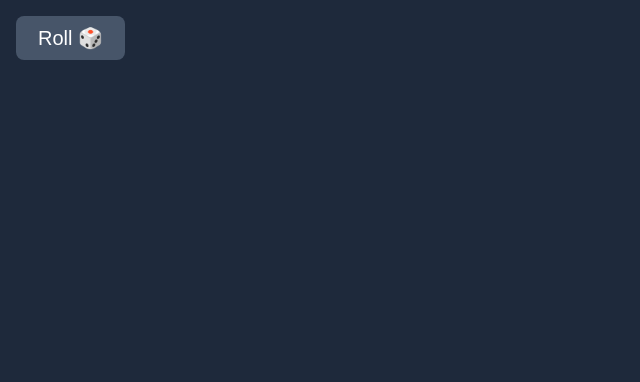
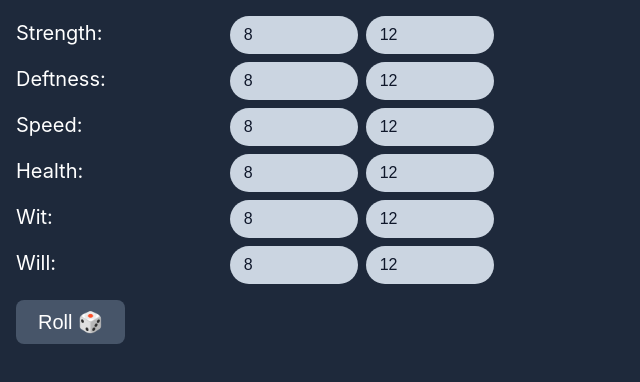
Before and after one commit to matthew-mcallister/dndstuff, a React (Create React App) app: page / in a window 1280 px wide. Shown: the top 382 px of the page, without its empty margins (0-640 px from the left). Built offline with nearby package versions, Linux system fonts and the light colour scheme; the HTML template or start-up script is replaced by a standard one.

Commit message:
Allow editing stat ranges

```diff
--- a/src/App.scss
+++ b/src/App.scss
@@ -46,6 +46,17 @@ button {
   }
 }
 
+input {
+  width: 100px;
+  min-width: 60px;
+  color: $slate-900;
+  font-size: 16px;
+  background-color: $slate-300;
+  border-color: #00000000;
+  border-radius: 9999px;
+  padding: 8px 12px;
+}
+
 .npc-list {
   display: flex;
   flex-direction: column;
--- a/src/App.tsx
+++ b/src/App.tsx
@@ -1,38 +1,56 @@
 import './App.scss'
 
 import React, { useState } from 'react'
-import {Npc, StatRange} from './npc'
+import { Npc, StatRange } from './npc'
 import NpcBox from './NpcBox'
+import StatInput from './StatInput';
 
 function App() {
+  const [statRanges, setStatRanges] = useState<StatRange[]>([
+    new StatRange('Strength', 8, 12),
+    new StatRange('Deftness', 8, 12),
+    new StatRange('Speed', 8, 12),
+    new StatRange('Health', 8, 12),
+    new StatRange('Wit', 8, 12),
+    new StatRange('Will', 8, 12),
+  ]);
   const [npcs, setNpcs] = useState<Npc[]>([])
 
   function roll(): void {
-    const npc = Npc.generate({
-      Strength: new StatRange(8, 12),
-      Deftness: new StatRange(8, 12),
-      Speed: new StatRange(8, 12),
-      Health: new StatRange(8, 12),
-      Wit: new StatRange(8, 12),
-      Will: new StatRange(8, 12),
-    })
+    const npc = Npc.generate(statRanges)
     setNpcs([npc, ...npcs])
   }
 
   function deleteNpc(index: number): void {
-    npcs.splice(index, 1);
-    setNpcs([...npcs]);
+    npcs.splice(index, 1)
+    setNpcs([...npcs])
+  }
+
+  function updateStatRange(index: number, newRange: StatRange): void {
+    statRanges.splice(index, 1, newRange)
+    setStatRanges([...statRanges])
   }
 
   return (
     <div className="App">
       <div className="layout">
         <div className="left-panel">
+          <div style={{ marginBottom: '16px' }}>
+            {statRanges.map((range, i) => <StatInput
+              key={'stat-input-' + i}
+              range={range}
+              onChange={(newRange) => updateStatRange(i, newRange)}
+            />)}
+          </div>
           <button onClick={roll}>Roll &#127922;</button>
         </div>
         <div className="right-panel">
           <div className="npc-list">
-            {npcs.map((npc, i) => <NpcBox npc={npc} onClose={() => deleteNpc(i)}/>)}
+            {npcs.map((npc, i) => <NpcBox
+              key={'npc-' + i}
+              npc={npc}
+              onClose={() => deleteNpc(i)}
+            />)}
           </div>
         </div>
       </div>
--- /dev/null
+++ b/src/StatInput.scss
@@ -0,0 +1,5 @@
+.stat-input {
+    &+& {
+        margin-top: 8px;
+    }
+}
--- /dev/null
+++ b/src/StatInput.tsx
@@ -0,0 +1,40 @@
+import './StatInput.scss'
+
+import { StatRange } from './npc';
+import React from 'react';
+
+export default function StatInput(props: {
+  range: StatRange
+  onChange?: (newRange: StatRange) => void | Promise<void>
+}) {
+  const range = props.range
+
+  function onMinChange(value: string): void {
+    range.min = Number(value);
+    props.onChange && props.onChange(range)
+  }
+
+  function onMaxChange(value: string): void {
+    range.max = Number(value);
+    props.onChange && props.onChange(range)
+  }
+
+  return <div className="stat-input">
+    {/* TODO: Use an actual grid layout */}
+    <label
+      style={{ display: 'inline-block', minWidth: '200px' }}
+    >{range.name}:</label>{' '}
+    <input
+      type='number'
+      value={range.min}
+      style={{ marginLeft: '8px' }}
+      onChange={(e) => onMinChange(e.target.value)}
+    ></input>
+    <input
+      type='number'
+      value={range.max}
+      style={{ marginLeft: '8px' }}
+      onChange={(e) => onMaxChange(e.target.value)}
+    ></input>
+  </div>
+}
--- a/src/npc.ts
+++ b/src/npc.ts
@@ -1,10 +1,12 @@
 export type Stats = { [key: string]: number }
 
 export class StatRange {
+  public name: string;
   public min: number
   public max: number
 
-  constructor(min: number, max: number) {
+  constructor(name: string, min: number, max: number) {
+    this.name = name;
     this.min = min
     this.max = max
   }
@@ -14,8 +16,6 @@ export class StatRange {
   }
 }
 
-export type StatRanges = { [key: string]: StatRange }
-
 export class Npc {
   public stats: Stats
 
@@ -23,9 +23,9 @@ export class Npc {
     this.stats = stats
   }
 
-  static generate(ranges: StatRanges): Npc {
-    const stats = Object.fromEntries(Object.entries(ranges).map(([name, range]) => (
-      [name, range.generate()]
+  static generate(ranges: StatRange[]): Npc {
+    const stats = Object.fromEntries(ranges.map((range) => (
+      [range.name, range.generate()]
     )))
     return new Npc(stats)
   }
```
Also changed, not shown: src/input.css (deleted), src/input.tsx (deleted).
